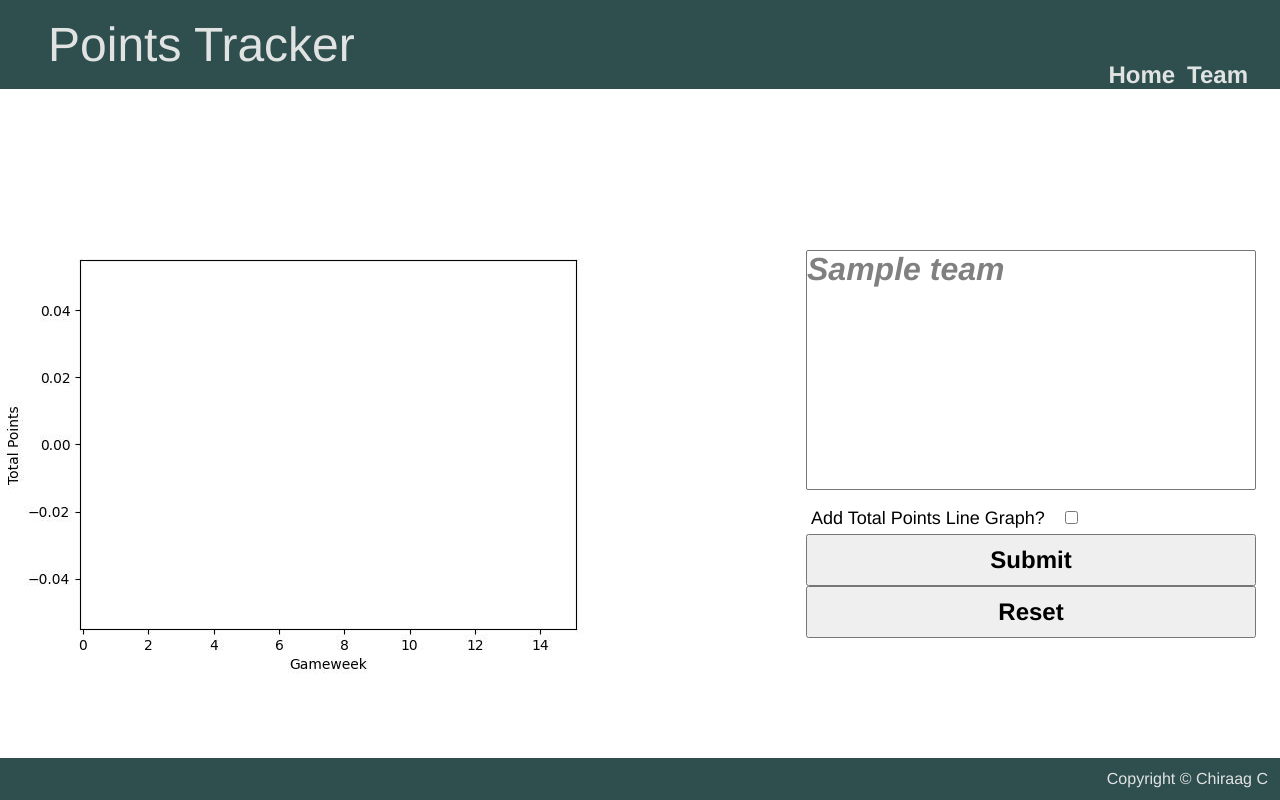
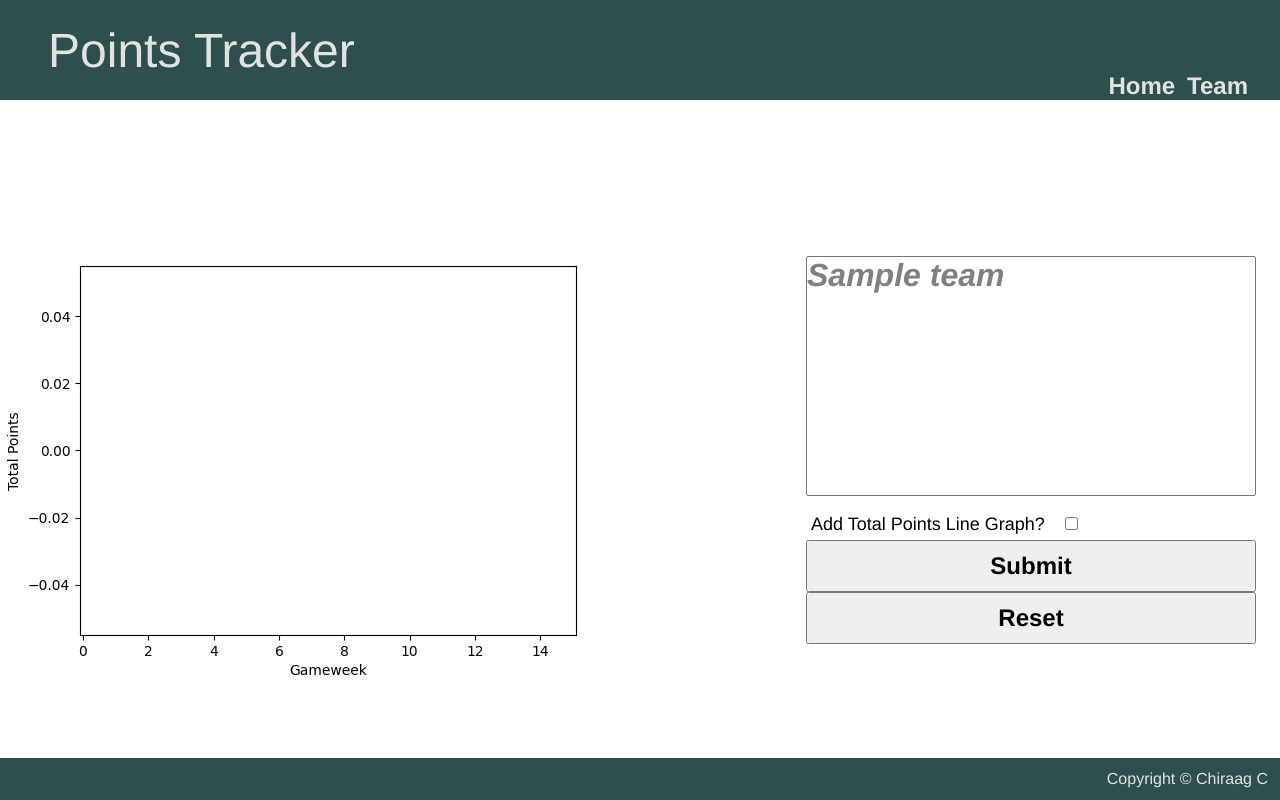
Before and after one commit to Chigzzer/FPL, a Flask app: template templates/index.html in a window 1280 px wide. Run offline with Flask 2, Linux system fonts and the light colour scheme; the template is opened without the code that fills it: most values are stand-ins (such as "Sample title", 1, 10 or a date in 2020); parts of the project's set-up code (start-up, migrations or seed data) failed here and were passed over.

Commit message:
Updates styles

```diff
--- a/static/styles.css
+++ b/static/styles.css
@@ -17,6 +17,7 @@ body{
     height: 100px;
     display: flex;
     justify-content: space-between;
+    flex-shrink: 0;
 }
 
 .title{
@@ -47,7 +48,7 @@ body{
     justify-content: space-between;
     align-items: center;
     padding: 0px;
-    flex: 1 1 auto;
+    flex: 0 1 auto;
     height: 100%;
     flex-wrap: wrap-reverse;
 }
```
